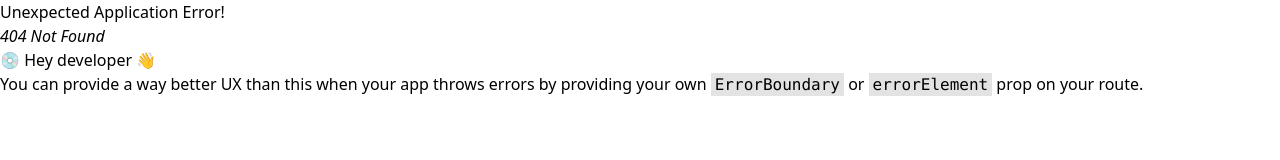
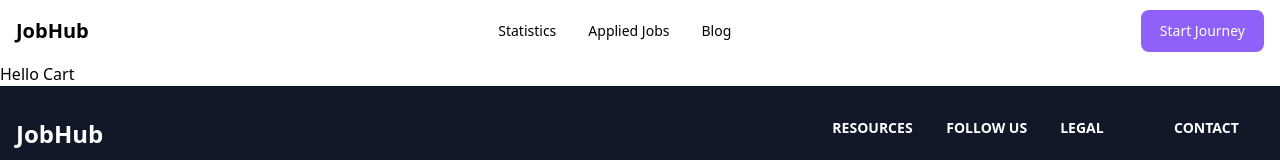
Before and after one commit to abunaserkayes0/Jobhub, a React (Vite) app: page /cart in a window 1280 px wide. Before the commit this address had no page. Shown: the top 160 px of the page. Built offline with nearby package versions, Linux system fonts and the light colour scheme.

Commit message:
implement Dynamic Route

```diff
--- a/src/App.jsx
+++ b/src/App.jsx
@@ -6,6 +6,7 @@ import Jobs from "./Components/Jobs/Jobs";
 import Blog from "./Components/Blog/Blog";
 import Main from "./Components/Layout/Main";
 import JobDetails from "./Components/JobDetails/JobDetails";
+import Cart from "./Components/Cart/Cart";
 
 function App() {
   const router = createBrowserRouter([
@@ -37,10 +38,13 @@ function App() {
           element: <JobDetails />,
           loader: async ({ params }) => {
             const id = parseInt(params.jobId);
-            const jobs = await fetch("jobs.json").then((res) => res.json());
-            const findingJob = jobs.find((job) => job.id === id);
-            return { findingJob };
+            const jobs=await fetch("jobs.json").then(res=>res.json())
+            return { id,jobs };
           },
+        },
+        {
+          path:"/cart",
+          element:<Cart/>,
         },
         {
           path: "/blog",
--- /dev/null
+++ b/src/Components/Cart/Cart.jsx
@@ -0,0 +1,11 @@
+import React from 'react';
+
+const Cart = () => {
+    return (
+        <div>
+            <h3>Hello Cart</h3>
+        </div>
+    );
+};
+
+export default Cart;
--- a/src/Components/Header/Header.jsx
+++ b/src/Components/Header/Header.jsx
@@ -1,11 +1,12 @@
 import { Button, Navbar } from "flowbite-react";
-import { Link } from "react-router-dom";
+import { Link, useNavigate } from "react-router-dom";
 
 const Header = () => {
+  const navigate=useNavigate();
   return (
     <div>
       <Navbar rounded>
-        <Navbar.Brand as={Link}  to="/">
+        <Navbar.Brand as={Link} onClick={()=>navigate('/')}>
           <span className="self-center whitespace-nowrap text-xl font-extrabold dark:text-white">
             JobHub
           </span>
--- a/src/Components/JobDetails/JobDetails.jsx
+++ b/src/Components/JobDetails/JobDetails.jsx
@@ -1,9 +1,11 @@
-import React from "react";
-import { useLoaderData } from "react-router-dom";
+import React, { useEffect, useState } from "react";
+import { useLoaderData, useNavigate } from "react-router-dom";
 import "./JobDetails.css";
 import { Button, Card } from "flowbite-react";
 const JobDetails = () => {
-  const { findingJob } = useLoaderData();
+  const { id,jobs } = useLoaderData();
+  const findingJob=jobs.find(job=>job.id===id);
+
   const {
     job_description,
     job_responsibility,
@@ -79,14 +81,13 @@ const JobDetails = () => {
                 {phone}
               </p>
             </div>
-            <Button className="bg-purple-700 text-white">
-              <p>Read more</p>
-            </Button>
+            <Button className="bg-purple-700 text-white">Applied</Button>
           </Card>
         </div>
       </div>
     </>
-  );
-};
+  )
+
+  };
 
 export default JobDetails;
--- a/src/Components/SingleFeature/SingleFeature.jsx
+++ b/src/Components/SingleFeature/SingleFeature.jsx
@@ -3,7 +3,6 @@ import React from "react";
 import { useNavigate } from "react-router-dom";
 
 const SingleFeature = ({ job }) => {
-  // console.log(job);
   const {
     id,
     logo,
```
